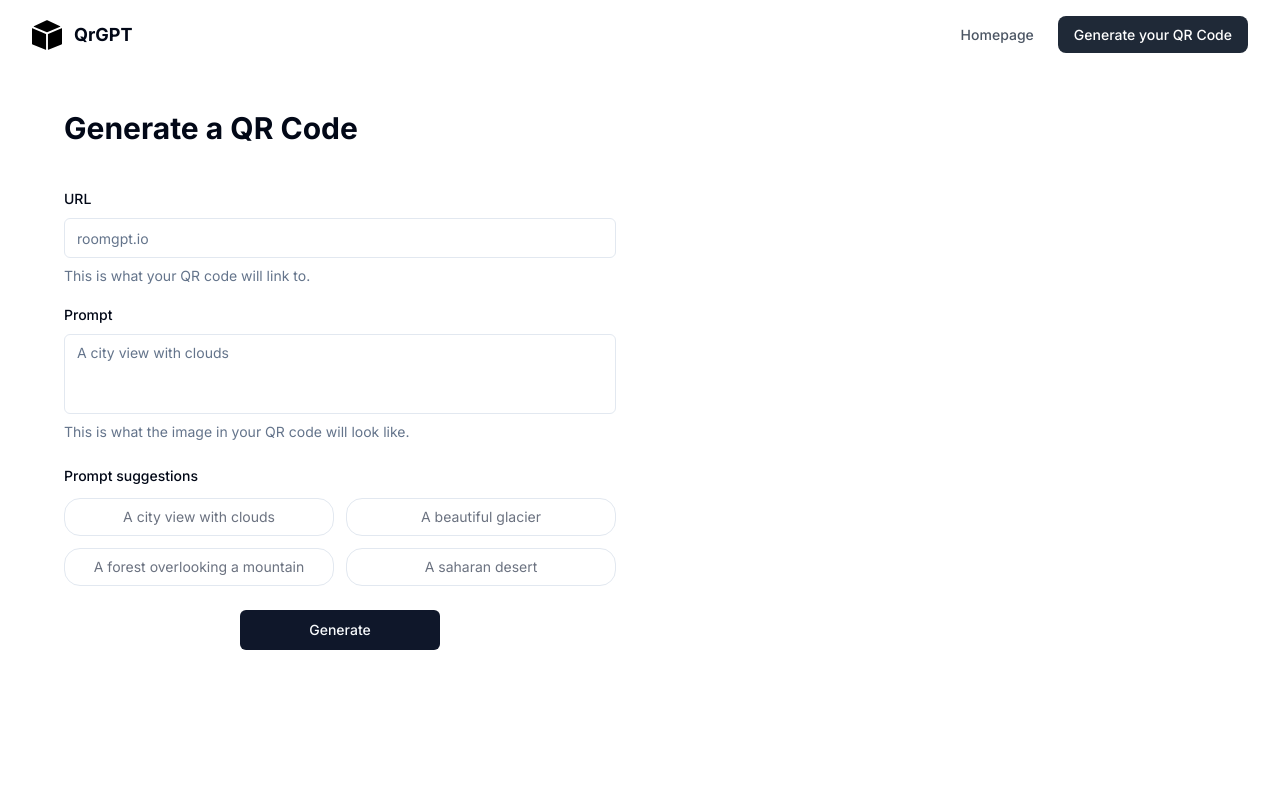
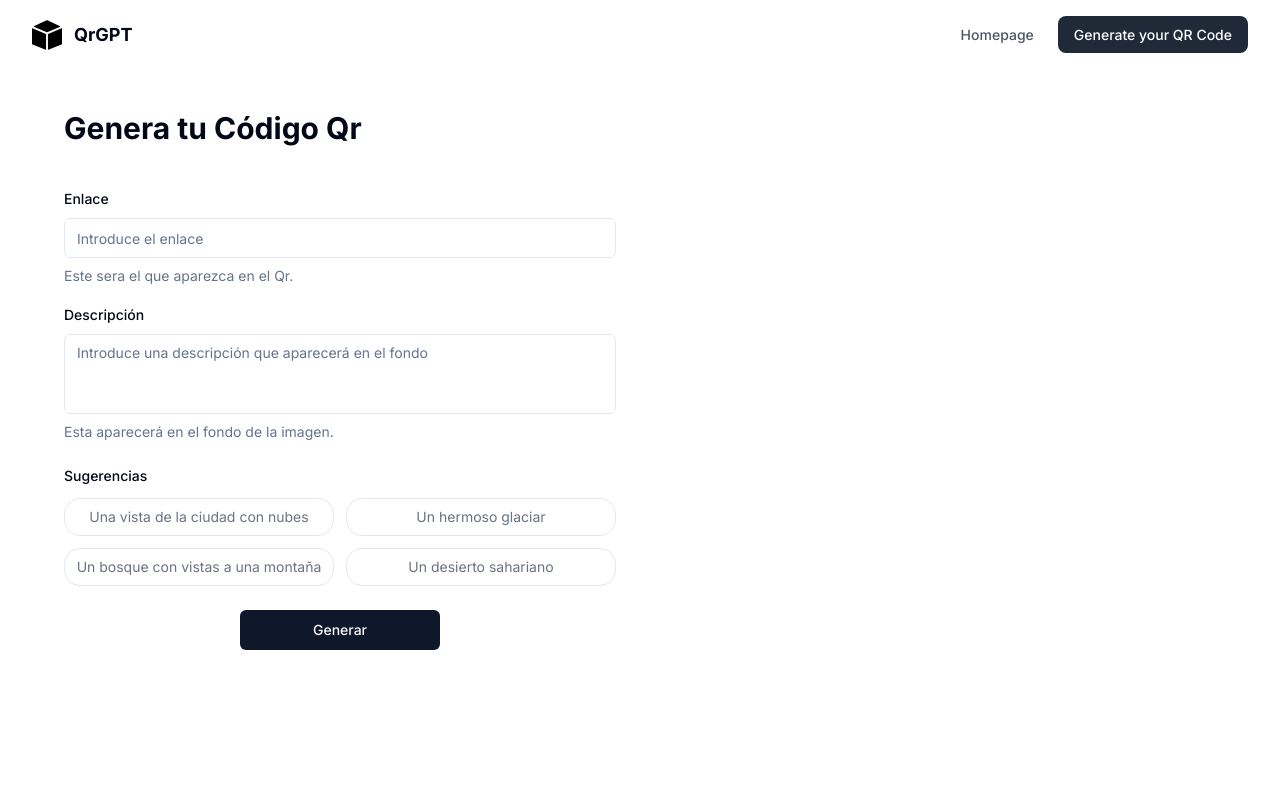
Before and after one commit to BrosLunas/broslunas-aiqr, a Next.js app: page /start in a window 1280 px wide. Shown: the top 800 px of the page. Built offline with nearby package versions, Linux system fonts and the light colour scheme.

Commit message:
check if succes

```diff
--- a/app/layout.tsx
+++ b/app/layout.tsx
@@ -8,18 +8,18 @@ import PlausibleProvider from 'next-plausible';
 
 const inter = Inter({ subsets: ['latin'] });
 
-let title = 'QrGPT - QR Code Generator';
-let description = 'Generate your AI QR Code in seconds';
-let url = 'https://www.qrgpt.io';
-let ogimage = 'https://www.qrgpt.io/og-image.png';
-let sitename = 'qrGPT.io';
+let title = 'Broslunas Qr';
+let description = 'Genera tus Qr con IA en segundos';
+let url = 'https://broslunas-aiqr.vercel.app';
+let ogimage = 'https://broslunas-aiqr.vercel.app/og-image.png';
+let sitename = 'broslunas-aiqr.vercel.app';
 
 export const metadata: Metadata = {
   metadataBase: new URL(url),
   title,
   description,
   icons: {
-    icon: '/favicon.ico',
+    icon: '/favicon.svg',
   },
   openGraph: {
     images: [ogimage],
@@ -27,7 +27,7 @@ export const metadata: Metadata = {
     description,
     url: url,
     siteName: sitename,
-    locale: 'en_US',
+    locale: 'es_ES',
     type: 'website',
   },
   twitter: {
@@ -44,9 +44,9 @@ export default function RootLayout({
   children: React.ReactNode;
 }) {
   return (
-    <html lang="en">
+    <html lang="es">
       <head>
-        <PlausibleProvider domain="qrgpt.io" />
+        <PlausibleProvider domain="broslunas-aiqr.vercel.app" />
       </head>
       <body className={inter.className}>
         <Navbar />
--- a/app/start/[id]/page.tsx
+++ b/app/start/[id]/page.tsx
@@ -28,7 +28,7 @@ export async function generateMetadata({
 
   const title = `QrGPT: ${data.prompt}`;
   const description = `A QR code generated from qrGPT.io linking to: ${data.website_url}`;
-  const image = data.image || 'https://qrGPT.io/og-image.png';
+  const image = data.image || 'https://broslunas-aiqr.vercel.app/og-image.png';
 
   return {
     title,
--- a/app/waitlist/page.tsx
+++ b/app/waitlist/page.tsx
@@ -5,15 +5,15 @@ export default function WaitlistPage() {
     <div className="mt-20 mx-auto text-center">
       <div className="flex items-center justify-center flex-col gap-5">
         <Image src="/box.svg" alt="logo" width={200} height={200} />
-        <div className="font-bold text-4xl">QrGPT</div>
+        <div className="font-bold text-4xl">Broslunas Qr</div>
       </div>
 
       <div className="mt-36 text-center prose mx-auto">
         <h1 className="lg:text-5xl text-3xl font-bold">
-          Stop being sneaky and just wait for the launch.
+          Espera a que saquemos la pagina granuja.
         </h1>
         <h3 className="lg:text-xl text-lg text-gray-500 font-normal mt-5">
-          Thank you. It&apos;ll be out soon, I promise.
+          Gracias.
         </h3>
       </div>
     </div>
--- a/components/Body.tsx
+++ b/components/Body.tsx
@@ -28,10 +28,10 @@ import { useRouter } from 'next/navigation';
 import { toast, Toaster } from 'react-hot-toast';
 
 const promptSuggestions = [
-  'A city view with clouds',
-  'A beautiful glacier',
-  'A forest overlooking a mountain',
-  'A saharan desert',
+  'Una vista de la ciudad con nubes',
+  'Un hermoso glaciar',
+  'Un bosque con vistas a una montaña',
+  'Un desierto sahariano',
 ];
 
 const generateFormSchema = z.object({
@@ -113,19 +113,19 @@ const Body = ({
         if (!response.ok || response.status !== 200) {
           const text = await response.text();
           throw new Error(
-            `Failed to generate QR code: ${response.status}, ${text}`,
+            `Error al generar el Qr: ${response.status}, ${text}`,
           );
         }
 
         const data = await response.json();
 
-        va.track('Generated QR Code', {
+        va.track('Código Qr Generado', {
           prompt: values.prompt,
         });
 
         router.push(`/start/${data.id}`);
       } catch (error) {
-        va.track('Failed to generate', {
+        va.track('Error al generar', {
           prompt: values.prompt,
         });
         if (error instanceof Error) {
@@ -142,7 +142,7 @@ const Body = ({
     <div className="flex justify-center items-center flex-col w-full lg:p-0 p-4 sm:mb-28 mb-0">
       <div className="max-w-6xl w-full grid grid-cols-1 md:grid-cols-2 gap-6 md:gap-12 mt-10">
         <div className="col-span-1">
-          <h1 className="text-3xl font-bold mb-10">Generate a QR Code</h1>
+          <h1 className="text-3xl font-bold mb-10">Genera tu Código Qr</h1>
           <Form {...form}>
             <form onSubmit={form.handleSubmit(handleSubmit)}>
               <div className="flex flex-col gap-4">
@@ -151,12 +151,12 @@ const Body = ({
                   name="url"
                   render={({ field }) => (
                     <FormItem>
-                      <FormLabel>URL</FormLabel>
+                      <FormLabel>Enlace</FormLabel>
                       <FormControl>
-                        <Input placeholder="roomgpt.io" {...field} />
+                        <Input placeholder="Introduce el enlace" {...field} />
                       </FormControl>
                       <FormDescription>
-                        This is what your QR code will link to.
+                        Este sera el que aparezca en el Qr.
                       </FormDescription>
                       <FormMessage />
                     </FormItem>
@@ -167,16 +167,16 @@ const Body = ({
                   name="prompt"
                   render={({ field }) => (
                     <FormItem>
-                      <FormLabel>Prompt</FormLabel>
+                      <FormLabel>Descripción</FormLabel>
                       <FormControl>
                         <Textarea
-                          placeholder="A city view with clouds"
+                          placeholder="Introduce una descripción que aparecerá en el fondo"
                           className="resize-none"
                           {...field}
                         />
                       </FormControl>
                       <FormDescription className="">
-                        This is what the image in your QR code will look like.
+                        Esta aparecerá en el fondo de la imagen.
                       </FormDescription>
 
                       <FormMessage />
@@ -184,7 +184,7 @@ const Body = ({
                   )}
                 />
                 <div className="my-2">
-                  <p className="text-sm font-medium mb-3">Prompt suggestions</p>
+                  <p className="text-sm font-medium mb-3">Sugerencias</p>
                   <div className="grid sm:grid-cols-2 grid-cols-1 gap-3 text-center text-gray-500 text-sm">
                     {promptSuggestions.map((suggestion) => (
                       <PromptSuggestion
@@ -205,9 +205,9 @@ const Body = ({
                   {isLoading ? (
                     <LoadingDots color="white" />
                   ) : response ? (
-                    '✨ Regenerate'
+                    '✨ Regenerar'
                   ) : (
-                    'Generate'
+                    'Generar'
                   )}
                 </Button>
 
@@ -226,7 +226,7 @@ const Body = ({
           {submittedURL && (
             <>
               <h1 className="text-3xl font-bold sm:mb-5 mb-5 mt-5 sm:mt-0 sm:text-center text-left">
-                Your QR Code
+                Tu Código Qr
               </h1>
               <div>
                 <div className="flex flex-col justify-center relative h-auto items-center">
@@ -246,18 +246,18 @@ const Body = ({
                         downloadQrCode(response.image_url, 'qrCode')
                       }
                     >
-                      Download
+                      Descargar
                     </Button>
                     <Button
                       variant="outline"
                       onClick={() => {
                         navigator.clipboard.writeText(
-                          `https://qrgpt.io/start/${id || ''}`,
+                          `https://broslunas-aiqr.vercel.app/start/${id || ''}`,
                         );
-                        toast.success('Link copied to clipboard');
+                        toast.success('Copiado al Portapapeles');
                       }}
                     >
-                      ✂️ Share
+                      ✂️ Compartir
                     </Button>
                   </div>
                 )}
--- a/components/CTA.tsx
+++ b/components/CTA.tsx
@@ -6,7 +6,7 @@ const CTA = () => (
           className="text-gray-800 text-3xl font-semibold sm:text-4xl"
           id="oss"
         >
-          QrGPT is Proudly Open Source
+          Broslunas Qr es Open Source
         </h2>
         <p className="mt-3 text-gray-600">
           Our source code is available on GitHub.
```
Also changed, not shown: app/favicon.svg (added), 1 other file (tests, documents, lock files or other folders).
